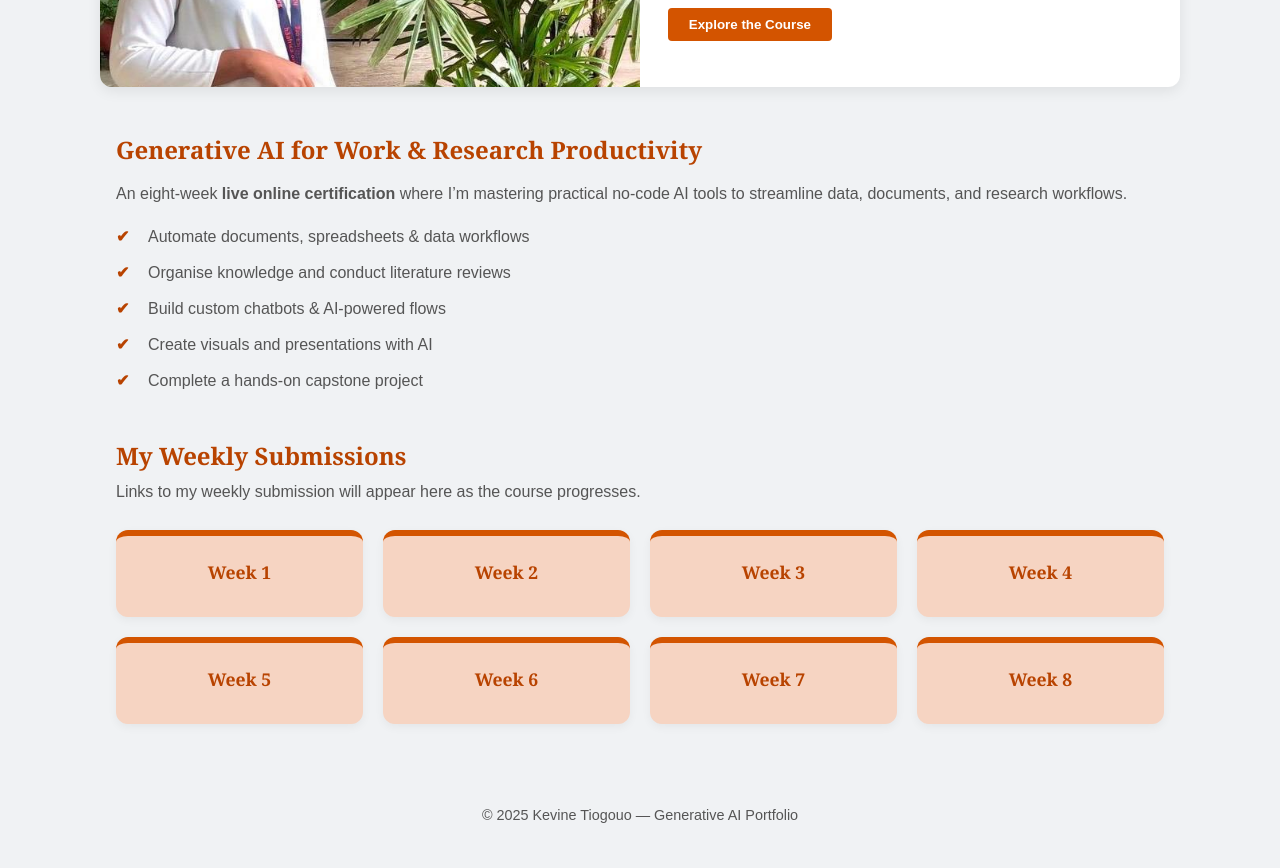
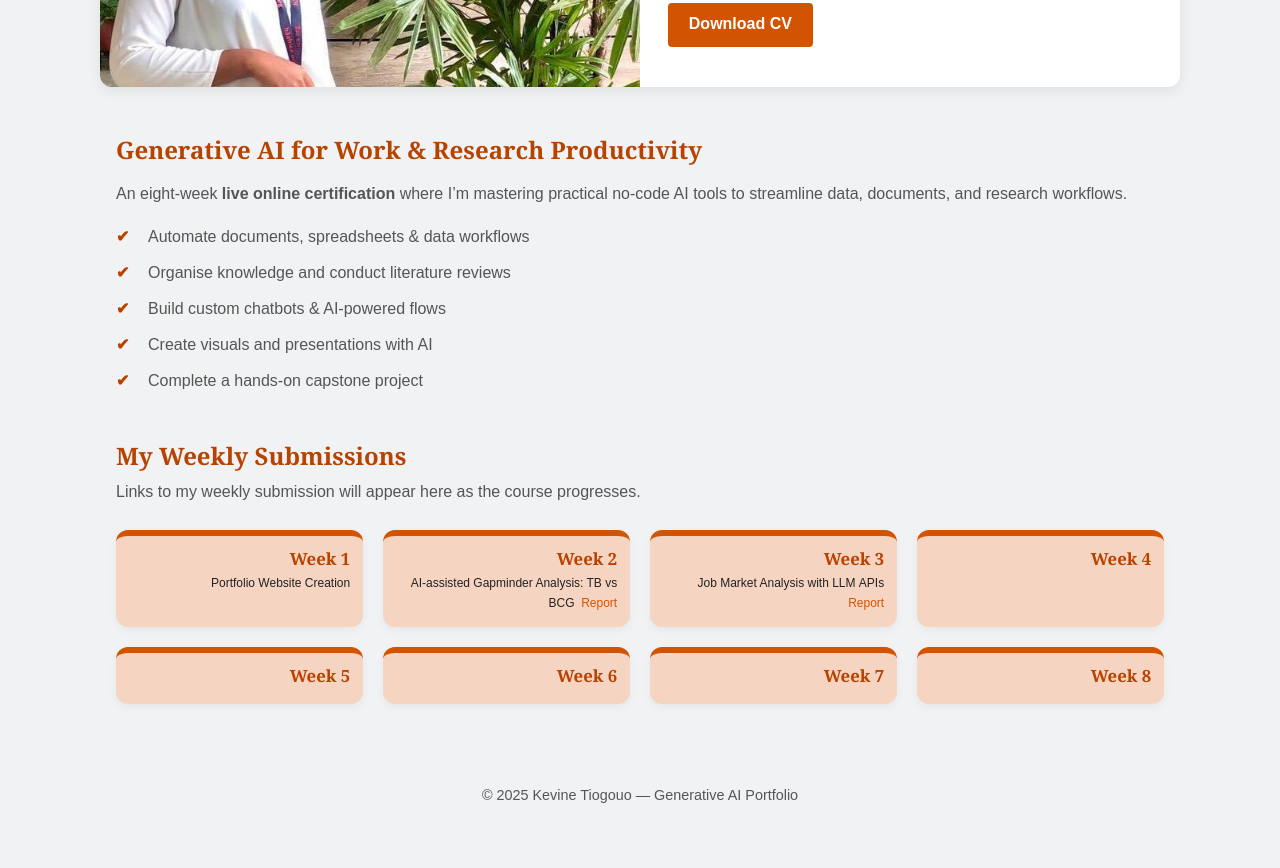
Before and after one commit to Kevinetiogouo/graph-ai-portfolio, a plain HTML site: page index.html in a window 1280 px wide. Shown: the part 327-1195 px from the top of the page. Drawn offline with Linux system fonts and the light colour scheme.

Commit message:
Update index.html

```diff
--- a/index.html
+++ b/index.html
@@ -9,7 +9,8 @@
     *{box-sizing:border-box;margin:0;padding:0}
     body{font-family:Arial,Helvetica,sans-serif;background:var(--bg);color:var(--text);line-height:1.65}
     h2,h3,h4,h5{font-family:Georgia,"Times New Roman",serif;line-height:1.25}
-    a{color:var(--accent);text-decoration:none}a:hover{color:var(--accent-dark);text-decoration:underline}
+    a{color:var(--accent);text-decoration:none}
+    a:hover{color:var(--accent-dark);text-decoration:underline}
     header{background:var(--surface);box-shadow:0 2px 6px rgba(0,0,0,.08)}
     nav{max-width:var(--max-width);margin:0 auto;padding:1rem 1.5rem;display:flex;align-items:center;justify-content:space-between;flex-wrap:wrap;gap:1rem}
     .logo{font-weight:700;font-size:1.3rem;color:var(--accent-dark)}
@@ -18,7 +19,7 @@
 
     /* About section */
     .about-split{max-width:var(--max-width);margin:3rem auto;background:var(--surface);border-radius:var(--radius);display:grid;grid-template-columns:repeat(auto-fit,minmax(260px,1fr));overflow:hidden;box-shadow:0 4px 14px rgba(0,0,0,.08)}
-    .about-img{width:100%;max-height:300px;object-fit:cover;object-position:center center;display:block;display:block;}
+    .about-img{width:100%;max-height:300px;object-fit:cover;object-position:center center;display:block}
     .about-content{padding:2rem 1.75rem;display:flex;flex-direction:column;justify-content:center;gap:1rem}
     .about-content h2{color:var(--accent-dark);font-size:1.85rem;margin:0;font-weight:700}
     .about-content p{color:var(--muted)}
@@ -35,10 +36,12 @@
 
     /* Weeks section */
     .weeks-wrapper{max-width:var(--max-width);margin:3rem auto;padding:0 1rem}
-    .weeks-grid{margin-top:1.5rem;display:grid;gap:1.25rem;grid-template-columns:repeat(auto-fit,minmax(220px,1fr))}
-    @media(min-width:640px){.weeks-grid{grid-template-columns:repeat(4,1fr);}}
-    .week-card{background:var(--accent-light);border-top:6px solid var(--accent);border-radius:var(--radius);padding:1.6rem 1.2rem;box-shadow:0 3px 10px rgba(0,0,0,.05)}
-    .week-card h3{color:var(--accent-dark);font-size:1.1rem;margin-bottom:.5rem;text-align:center}
+    .weeks-grid{margin-top:1.5rem;display:grid;gap:1.25rem;grid-template-columns:repeat(4,1fr);justify-content:end;}
+
+    /* --- Updated Nov 2025: Reduced card padding/height --- */
+.week-card{background:var(--accent-light);border-top:6px solid var(--accent);border-radius:var(--radius);padding:.8rem .8rem;box-shadow:0 3px 10px rgba(0,0,0,.05);}/* --- End Update --- */
+    /* --- Updated Nov 2025: Adjusted heading margin & font --- */
+.week-card h3{color:var(--accent-dark);font-size:1.05rem;margin-bottom:.3rem;text-align:center;}/* --- End Update --- */
 
     footer{text-align:center;padding:2rem 1rem 2.5rem;font-size:.9rem;color:var(--muted)}
     @media(max-width:500px){.about-content{padding:1.8rem 1.2rem}.about-img{max-height:300px}}
@@ -62,7 +65,8 @@
     <div class="about-content">
       <h2>About Me</h2>
       <p>Passionate epidemiologist with a focus on public health research and data science, ensuring rigorous data management and analysis using R Studio and contributing to manuscript writing. Driven to improve health outcomes through evidence‑based decision‑making.</p>
-      <button class="btn-primary" onclick="document.getElementById('course').scrollIntoView({behavior:'smooth'})">Explore the Course</button>
+
+      <a href="https://drive.google.com/file/d/1330RAr2p2I-R-KtKeRZ_QRRFd89308lB/view?usp=sharing" class="btn-primary" target="_blank" rel="noopener" download>Download CV</a>
     </div>
   </section>
 
@@ -84,14 +88,14 @@
     <h2 style="color:var(--accent-dark)">My Weekly Submissions</h2>
     <p style="color:var(--muted);margin-top:.5rem">Links to my weekly submission will appear here as the course progresses.</p>
     <div class="weeks-grid">
-      <div class="week-card"><h3>Week 1</h3></div>
-      <div class="week-card"><h3>Week 2</h3></div>
-      <div class="week-card"><h3>Week 3</h3></div>
-      <div class="week-card"><h3>Week 4</h3></div>
-      <div class="week-card"><h3>Week 5</h3></div>
-      <div class="week-card"><h3>Week 6</h3></div>
-      <div class="week-card"><h3>Week 7</h3></div>
-      <div class="week-card"><h3>Week 8</h3></div>
+      <div class="week-card"><h3 style="text-align:right">Week 1</h3><p style="font-size:.75rem;color:var(--text);text-align:right">Portfolio Website Creation</p></div>
+      <div class="week-card"><h3 style="text-align:right">Week 2</h3><p style="font-size:.75rem;color:var(--text);text-align:right">AI‑assisted Gapminder Analysis: TB vs BCG &nbsp;<a href="https://kevinetiogouo.github.io/graph-ai-portfolio/gapminder.html" target="_blank" rel="noopener">Report</a></p></div>
+      <div class="week-card"><h3 style="text-align:right">Week 3</h3><p style="font-size:.75rem;color:var(--text);text-align:right">Job Market Analysis with LLM APIs &nbsp;<a href="https://kevinetiogouo.github.io/graph-ai-portfolio/job_analysis_report.html" target="_blank" rel="noopener">Report</a></p></div>
+      <div class="week-card"><h3 style="text-align:right">Week 4</h3></div>
+      <div class="week-card"><h3 style="text-align:right">Week 5</h3></div>
+      <div class="week-card"><h3 style="text-align:right">Week 6</h3></div>
+      <div class="week-card"><h3 style="text-align:right">Week 7</h3></div>
+      <div class="week-card"><h3 style="text-align:right">Week 8</h3></div>
     </div>
   </section>
 
```
